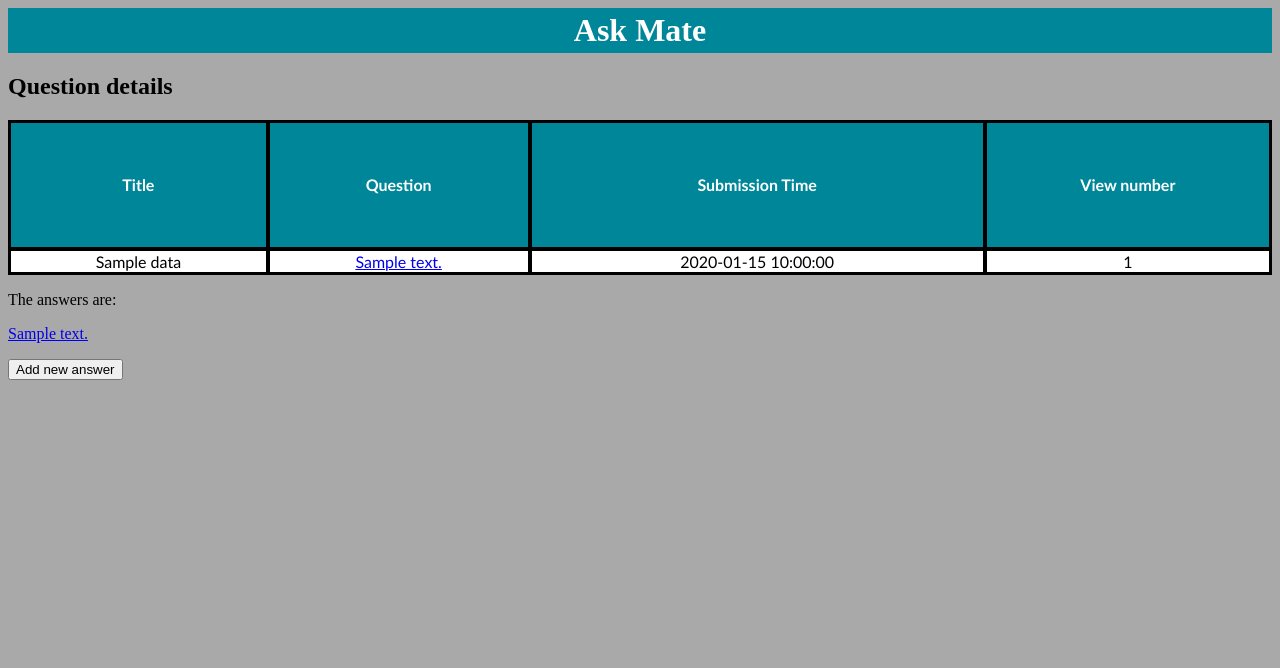
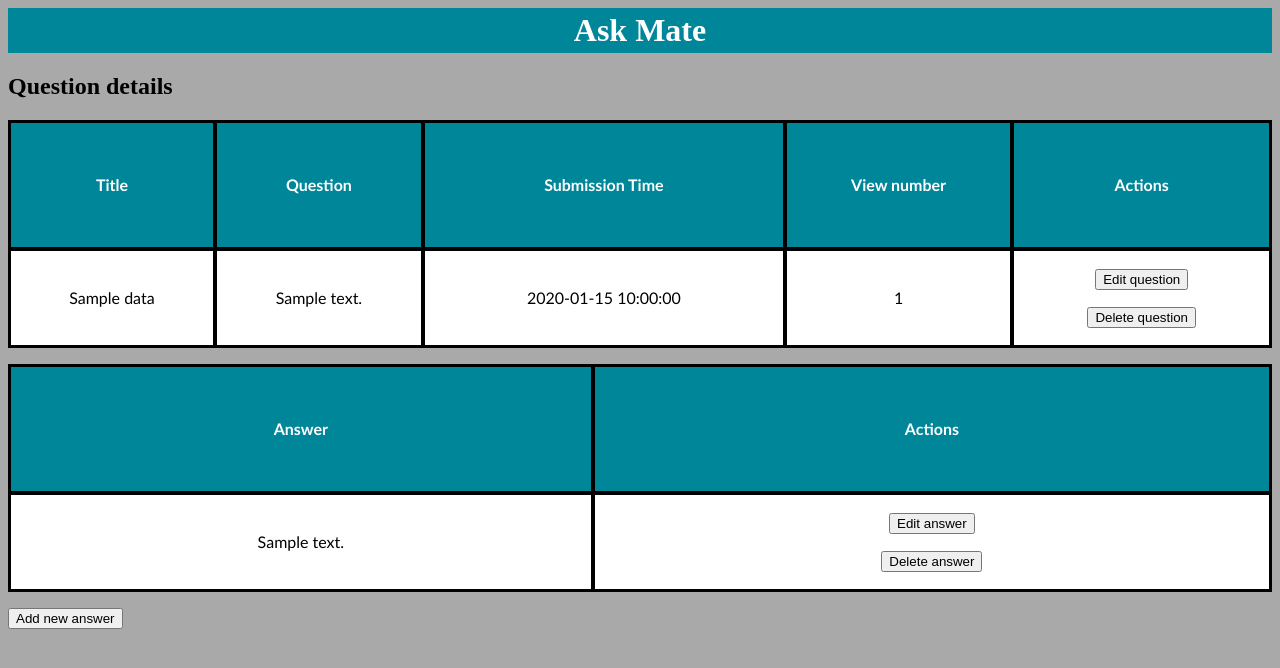
Before and after one commit to davidlenner/AbuseTeam, a Flask app: template templates/question_id.html in a window 1280 px wide. Shown: the top 668 px of the page. Run offline with Flask 2, Linux system fonts and the light colour scheme; the template is opened without the code that fills it: most values are stand-ins (such as "Sample title", 1, 10 or a date in 2020).

Commit message:
we are trying to solve some merge conflitcts

```diff
--- a/server.py
+++ b/server.py
@@ -1,61 +1,124 @@
-from flask import Flask, render_template, request, redirect
+from flask import Flask, render_template, request, redirect, session
 import data_manager
 from datetime import datetime
-
+import pwhashing
 
 app = Flask(__name__)
+app.secret_key = 'AskMateSecretKey'
 
 
 @app.route("/")
-@app.route("/list")
-def list():
-    questions = data_manager.get_question_and_title()
-    return render_template('list.html', questions=reversed(questions))
+@app.route("/list", methods=['GET', 'POST'])
+def route_list():
+    questions = data_manager.get_questions()
+    if request.method == 'GET':
+        return render_template('list.html', questions=reversed(questions))
+
+    elif request.method == 'POST':
+        user_input_username = request.form['user_input_username']
+        user_input_password = request.form['user_input_password']
+        user_database_password = data_manager.get_password(user_input_username)
+        for dict in user_database_password:
+            for key, value in dict.items():
+                if pwhashing.verify_password(user_input_password, value):
+                    session['user_id'] = data_manager.get_user_id(user_input_username)
+                    is_logged_in = "true"
+                    message = "Hi " + user_input_username + "!"
+                    return render_template('list.html', questions=reversed(questions), is_logged_in=is_logged_in, message=message)
+
+                else:
+                    message = "Invalid username or password!"
+                    is_logged_in = "false"
+                    return render_template('list.html', questions=reversed(questions), is_logged_in=is_logged_in, message=message)
 
 
-@app.route("/add-question", methods=["GET", "POST"])
+@app.route('/add-question', methods=['GET', 'POST'])
 def add_question():
-    if request.method == "GET":
+    if request.method == 'GET':
         return render_template('add_question.html')
     dt = datetime.now()
-    data_manager.add_question(request.form['title'], request.form['message'], dt)
-    return redirect("/")
+    for dict in session['user_id']:
+        for key, value in dict.items():
+            data_manager.add_question(request.form['title'], request.form['message'], dt, value)
+            return redirect('/')
 
 
-@app.route("/question/<question_id>", methods=['GET'])
-def question(question_id):
+@app.route('/question/<question_id>', methods=['GET'])
+def question_by_id(question_id):
     answer = data_manager.get_answers(question_id)
-    question = data_manager.question_by_id(question_id)
+    question = data_manager.get_question_by_id(question_id)
     return render_template('question_id.html', question=question, answer=answer, question_id=question_id)
 
 
-@app.route("/question/<question_id>/add-answer", methods=['GET', 'POST'])
-def add_answer(question_id):
-    question = data_manager.question_by_id(question_id)
+@app.route('/question/<question_id>/edit-question', methods=['GET', 'POST'])
+def edit_question(question_id):
     if request.method == 'GET':
-        return render_template('add_answer.html', question=question)
-    message = request.form.get('message', '')
-    dt = datetime.now()
-    data_manager.add_answer(question_id, message, dt)
+        question = data_manager.get_question_by_id(question_id)
+        return render_template('edit_question.html', question=question, question_id=question_id)
+    data_manager.edit_question(request.form['title'], request.form['message'], question_id)
     return redirect('/')
 
 
-@app.route("/answer/<answer_id>/edit_answer", methods=['GET', 'POST'])
-def edit_answer(answer_id):
+@app.route('/question/<question_id>/delete-question')
+def delete_question(question_id):
+    data_manager.delete_answer_by_question_id(question_id)
+    data_manager.delete_question(question_id)
+    return redirect('/')
+
+
+@app.route('/question/<question_id>/add-answer', methods=['GET', 'POST'])
+def add_answer(question_id):
+    question = data_manager.get_question_by_id(question_id)
+    if request.method == 'GET':
+        return render_template('add_answer.html', question=question)
+
+    message = request.form.get('message', '')
+    dt = datetime.now()
+    for dict in session['user_id']:
+        for key, value in dict.items():
+            data_manager.add_answer(question_id, message, dt, value)
+            return redirect('/')
+
+
+@app.route('/question/<question_id>/answer/<answer_id>/edit-answer', methods=['GET', 'POST'])
+def edit_answer(question_id, answer_id):
+    data_manager.get_question_by_id(question_id)
     if request.method == 'GET':
         answer = data_manager.get_answer_by_id(answer_id)
         return render_template('edit_answer.html', answer=answer)
-    data_manager.update_answer(answer_id, request.form['message'])
+    data_manager.edit_answer(answer_id, request.form['message'])
     return redirect('/')
 
 
-@app.route("/question/<question_id>/edit_question", methods=['GET', 'POST'])
-def edit_question(question_id):
-    if request.method == "GET":
-        question = data_manager.question_by_id(question_id)
-        return render_template('edit_question.html', question=question, question_id=question_id)
-    data_manager.edit_question(request.form['title'], request.form['message'], question_id)
+@app.route('/question/<question_id>/answer/<answer_id>/delete-answer')
+def delete_answer(question_id, answer_id):
+    data_manager.get_question_by_id(question_id)
+    data_manager.delete_answer(answer_id)
     return redirect('/')
+
+
+@app.route("/registration", methods=['GET', 'POST'])
+def registration():
+    if request.method == 'POST':
+        usernames = data_manager.check_usernames()
+        username = request.form.get('username', '')
+        for dict in usernames:
+            for key, values in dict.items():
+                if values != username:
+                    time = datetime.now()
+                    hashedpw = pwhashing.hash_password(request.form.get('password', ''))
+                    data_manager.registration(username, hashedpw, time)
+                    return redirect('/')
+                elif values == username:
+                    used_name = 'False'
+                    return render_template('registration.html', used_name=used_name)
+    return render_template('registration.html')
+
+
+@app.route("/logged_out", methods=['POST'])
+def logged_out():
+    session.clear()
+    return redirect('/list')
 
 
 if __name__ == '__main__':
--- a/static/css/style.css
+++ b/static/css/style.css
@@ -40,4 +40,43 @@ h1 {
 }
 
 
+.questiontables tr:nth-child(odd) {background-color: #f2f2f2;}
+
+
+.answertables {
+    background-color: black;
+    font-family: "Trebuchet MS", Arial, Helvetica, sans-serif;
+    width: 100%;
+}
+
+
+.answertables td, th {
+    border: 1px solid black;
+    border-collapse: collapse;
+    text-align: center;
+}
+
+
+.answertables td {
+    background-color: white;
+}
+
+
+.answertables th {
+    height: 100px;
+    padding-top: 12px;
+    padding-bottom: 12px;
+    background-color: #008699;
+    color: white;
+}
+
 .questiontables tr:nth-child(even) {background-color: #f2f2f2;}
+
+
+.warning {
+    color: #85144b;
+}
+
+.button {
+    float: right;
+}
--- a/templates/add_answer.html
+++ b/templates/add_answer.html
@@ -11,7 +11,7 @@
     {% for data in question %}
     <form action="/question/{{ data['id'] }}/add-answer" method="post">
             <p>{{ data['message'] }}</p>
-            <p><textarea name="message" placeholder="minimum 10 characters" rows="10" cols="80" minlength="10"></textarea></p>
+            <p><textarea name="message" placeholder="answer" rows="10" cols="80"></textarea></p>
             <p><input type="submit" value="Submit your answer"></p>
         {% endfor %}
     </form>
--- a/templates/add_question.html
+++ b/templates/add_question.html
@@ -9,7 +9,7 @@
     <h1>Ask Mate</h1>
     <form action="{{url_for('add_question')}}" method="post">
         <input name="id" type="hidden" value="{{ id }}">
-        <h2>Please, write your question below.</h2>
+        <h2>Add new question</h2>
         Question title:<br>
         <br>
         <input name="title" placeholder="maximum 20 characters" size="52" type="text" maxlength="20">
@@ -20,7 +20,7 @@
         <br>
         <textarea name="message" placeholder="maximum 50 characters" rows="10" cols="80" minlength="10"></textarea>
         <input type="hidden" value="{{ submission_time }}">
-        <p><button type="submit">Submit and show my question.</button></p>
+        <p><button type="submit">Submit my question</button></p>
     </form>
 
 </body>
--- a/templates/question_id.html
+++ b/templates/question_id.html
@@ -7,32 +7,59 @@
 </head>
 <body>
     <h1>Ask Mate</h1>
+
     <h2>Question details</h2>
+
+    <p>
     <table class="questiontables">
         <thead>
         <tr>
-            <th> Title</th>
-            <th> Question </th>
-            <th> Submission Time </th>
-            <th> View number </th>
+            <th>Title</th>
+            <th>Question</th>
+            <th>Submission Time</th>
+            <th>View number</th>
+            <th>Actions</th>
         </tr>
         </thead>
         <tbody>
-        <tr>{% for data in question %}
-            <td>{{ data.title }}</td>
-            <td><a href="/question/{{ data.id }}/edit_question"">{{ data.message }}</a></td>
-            <td>{{ data.submission_time }}</td>
-            <td>{{ data.view_number }}</td>
-        </tr>{% endfor %}
+        {% for data in question %}
+            <tr>
+                <td>{{ data.title }}</td>
+                <td>{{ data.message }}</td>
+                <td>{{ data.submission_time }}</td>
+                <td>{{ data.view_number }}</td>
+                <td>
+                    <p><a href="/question/{{ question_id }}/edit-question"><button type="button">Edit question</button></a></p>
+                    <p><a href="/question/{{ question_id }}/delete-question"><button type="button">Delete question</button></a></p>
+                </td>
+            </tr>
+        {% endfor %}
         </tbody>
     </table>
+    </p>
 
-    <p>The answers are:</p>
+    <p>
+    <table class="answertables">
+        <thead>
+        <tr>
+            <th>Answer</th>
+            <th>Actions</th>
+        </tr>
+        </thead>
+        <tbody>
         {% for data in answer %}
-            <p><h><a href="/answer/{{data.id}}/edit_answer">{{ data.message }}</a></h></p>
+            <tr>
+                <td>{{ data.message }}</td>
+                <td>
+                    <p><a href="/question/{{ question_id }}/answer/{{ data.id }}/edit-answer"><button type="button">Edit answer</button></a></p>
+                    <p><a href="/question/{{ question_id }}/answer/{{ data.id }}/delete-answer"><button type="button">Delete answer</button></a></p>
+                </td>
+            </tr>
         {% endfor %}
+        </tbody>
+    </table>
+    </p>
 
-    <p><a href="/question/{{question_id}}/add-answer"><button type="button">Add new answer</button></a></p>
-
+    <p><a href="/question/{{ question_id }}/add-answer"><button type="button">Add new answer</button></a></p>
 </body>
 </html>
```
Also changed, not shown: data_manager.py (+107 -33 lines), templates/edit_answer.html (+7 -4 lines), templates/edit_question.html (+8 -6 lines), templates/list.html (+26 -3 lines), templates/registration.html (added, +22 -0 lines).
